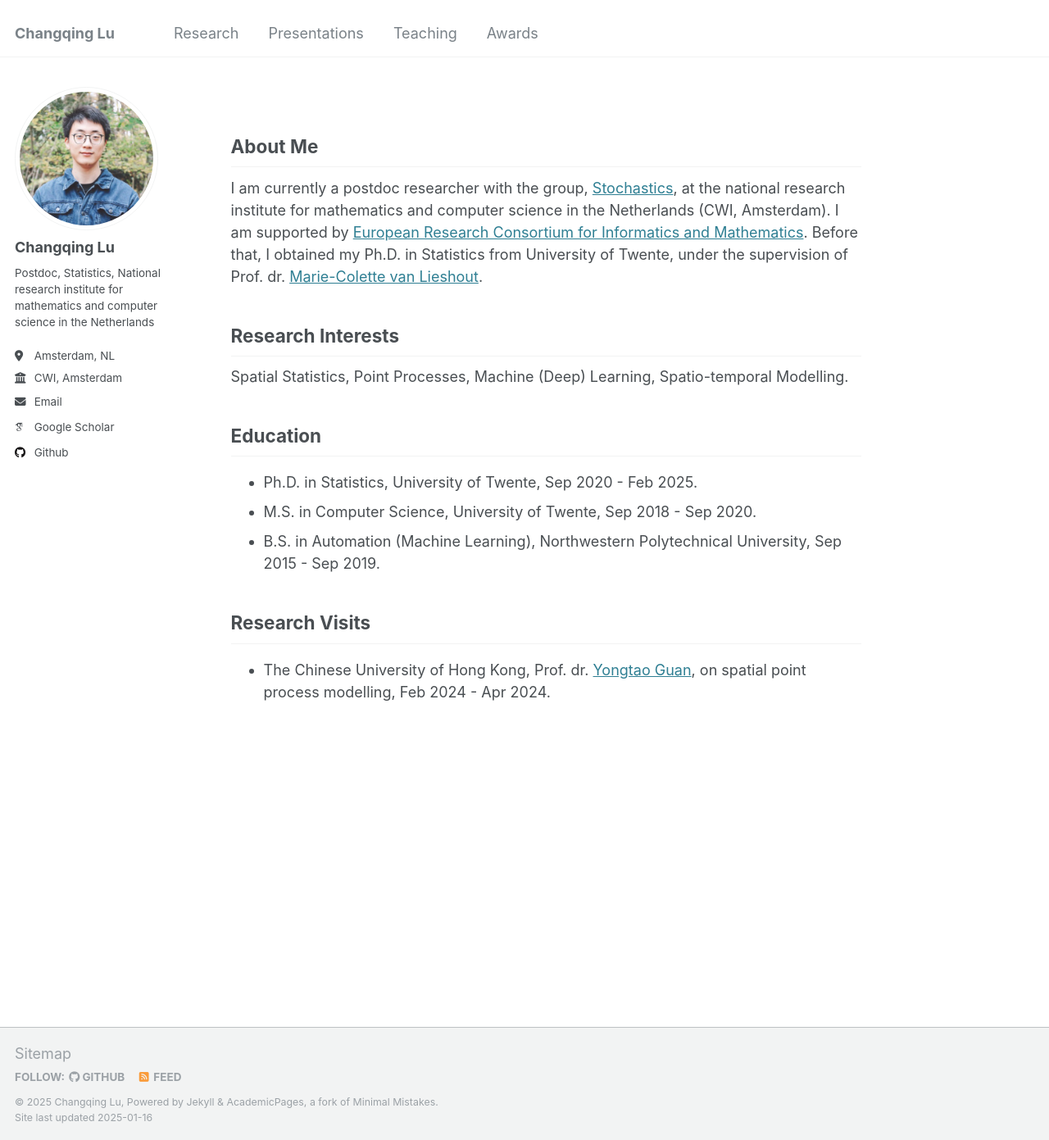
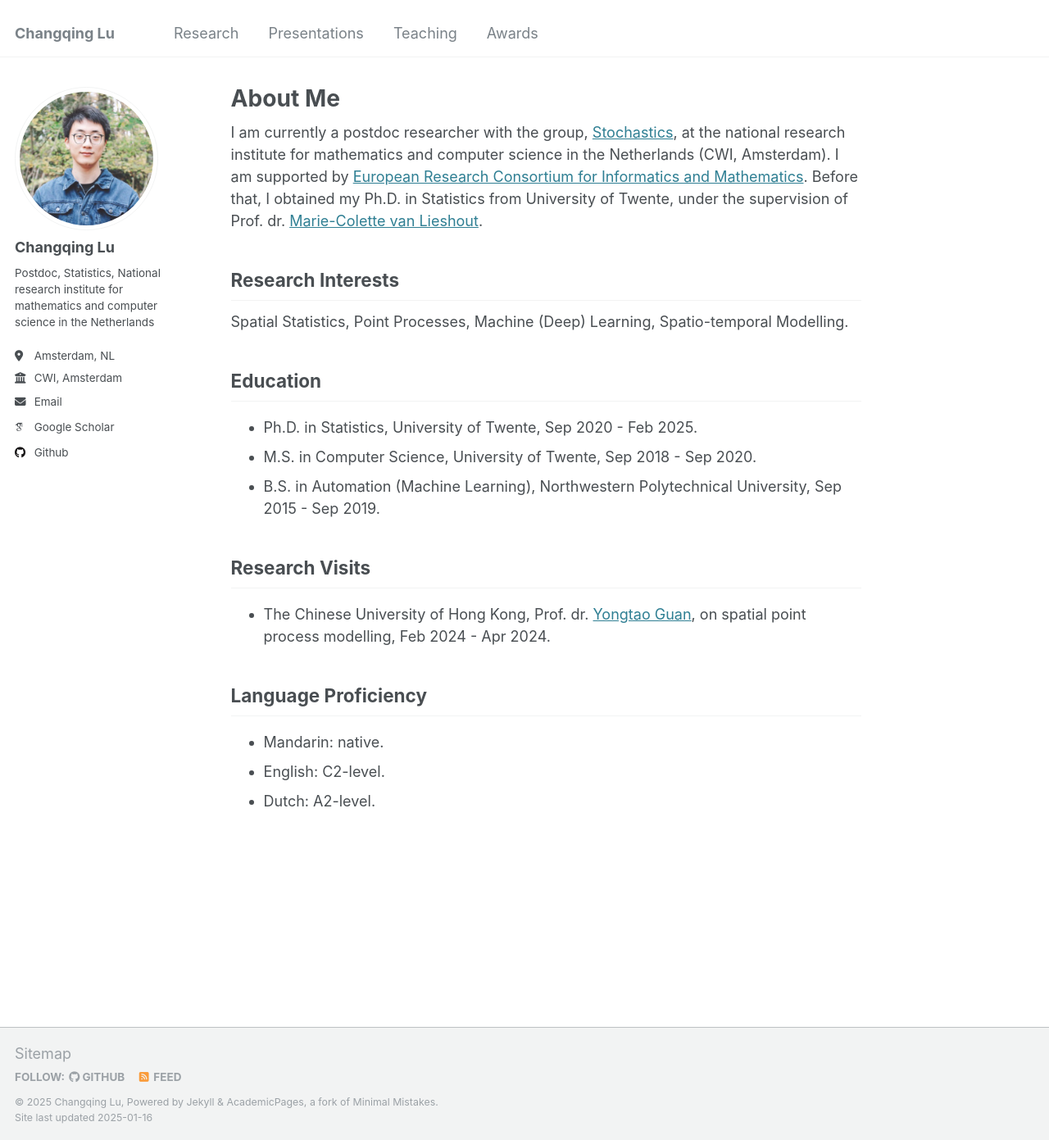
Before and after one commit to Bobby-Lu/Bobby-Lu.github.io, a Jekyll site: the page built from _pages/about.md, in a window 1280 px wide and 1391 px high. Shown: the whole window at 82% size. Built offline with Jekyll 4.4.1, drawn with Linux system fonts in a browser that asks for light colours; some web fonts are replaced.

Commit message:
Update about.md

```diff
--- a/_pages/about.md
+++ b/_pages/about.md
@@ -1,14 +1,12 @@
 ---
 permalink: /
-title: ""
+title: "About Me"
 author_profile: true
 redirect_from:
   - /about/
   - /about.html
 ---
 
-About Me
-------
 I am currently a postdoc researcher with the group, [Stochastics](https://www.cwi.nl/en/groups/stochastics/), at the national research institute for mathematics and computer science in the Netherlands (CWI, Amsterdam). I am supported by [European Research Consortium for Informatics and Mathematics](https://www.ercim.eu). Before that, I obtained my Ph.D. in Statistics from University of Twente, under the supervision of Prof. dr. [Marie-Colette van Lieshout](https://homepages.cwi.nl/~colette/).
 
 
@@ -27,3 +25,10 @@ Education
 Research Visits
 ------
 - The Chinese University of Hong Kong, Prof. dr. [Yongtao Guan](https://sds.cuhk.edu.cn/en/teacher/1038), on spatial point process modelling, Feb 2024 - Apr 2024.
+
+
+Language Proficiency
+------
+- Mandarin: native.
+- English: C2-level.
+- Dutch: A2-level.
```
